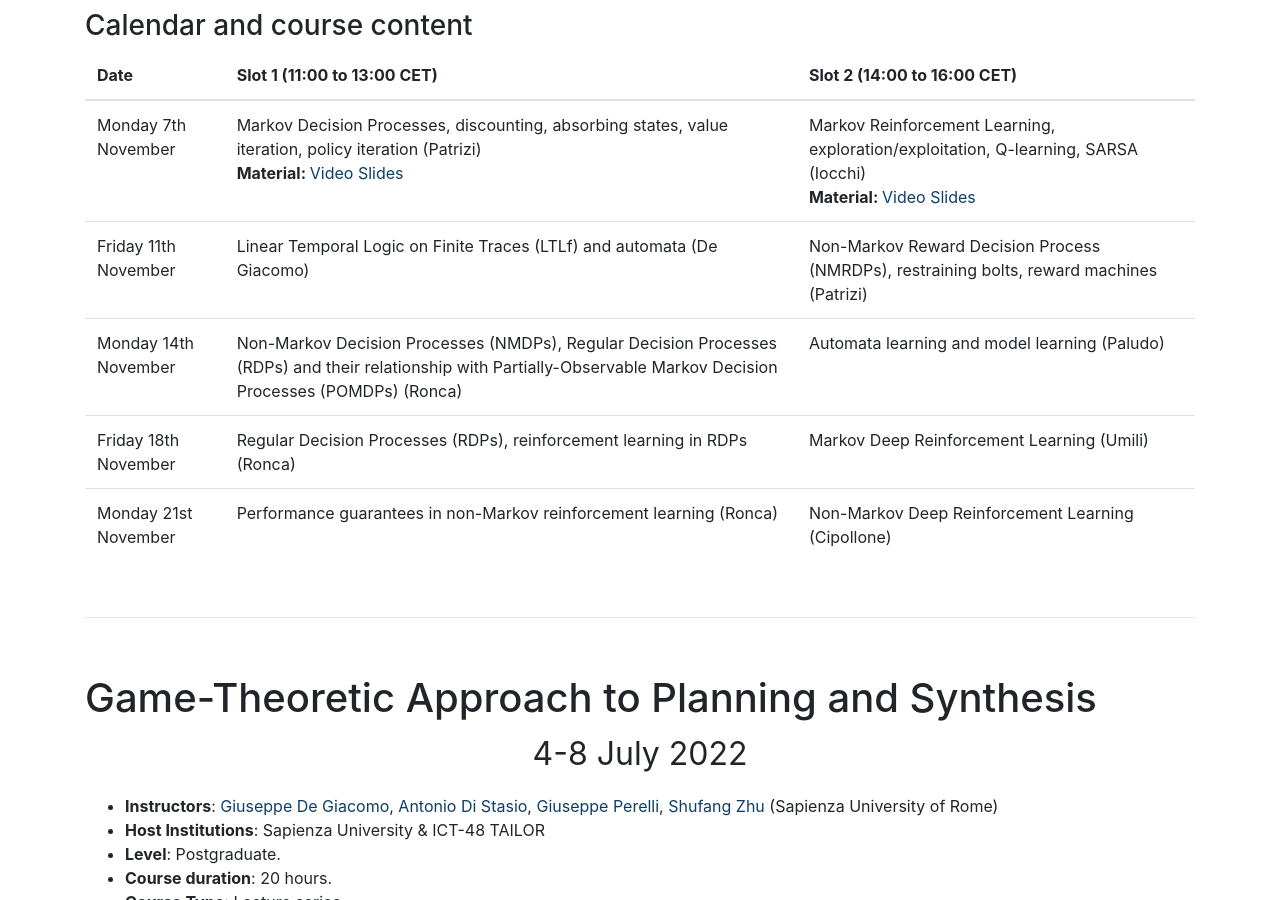
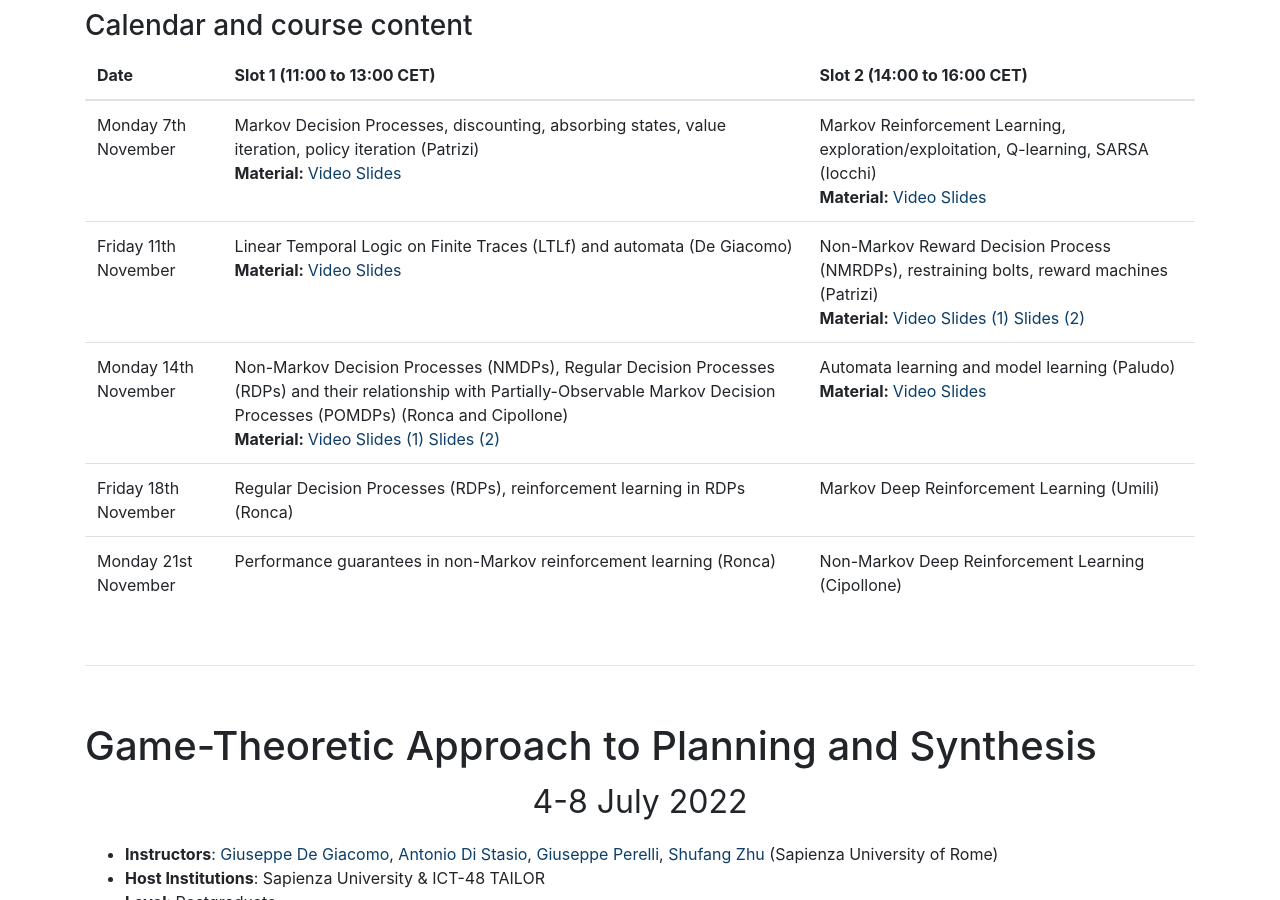
Before and after one commit to whitemech/whitemech.github.io, a Jekyll site: the page built from _pages/courses.md, in a window 1280 px wide and 900 px high, scrolled down 1265 px. Built offline with Jekyll 4.4.1, drawn with Linux system fonts in a browser that asks for light colours.

Commit message:
Material for lectures 2 and 3

```diff
--- a/_pages/courses.md
+++ b/_pages/courses.md
@@ -78,13 +78,39 @@ We present non-Markov decision processes, where rewards and dynamics can depend
     </tr>
     <tr>
       <td>Friday 11th November</td>
-      <td>Linear Temporal Logic on Finite Traces (LTLf) and automata (De Giacomo)</td>
-      <td>Non-Markov Reward Decision Process (NMRDPs), restraining bolts, reward machines (Patrizi)</td>
+      <td>
+        Linear Temporal Logic on Finite Traces (LTLf) and automata (De Giacomo)
+        <br>
+        <strong>Material: </strong>
+        <a href="https://drive.google.com/file/d/1pjnrdKLvGfjmxGEWV4Ntr3wPHjXmmvMQ/view?usp=sharing">Video</a>
+        <a href="https://drive.google.com/file/d/1xZYb6JTASdDowiQGydkmr36LV4tq7Io6/view?usp=sharing">Slides</a>
+      </td>
+      <td>
+        Non-Markov Reward Decision Process (NMRDPs), restraining bolts, reward machines (Patrizi)
+        <br>
+        <strong>Material: </strong>
+        <a href="https://drive.google.com/file/d/1EWmAls1mz0DNqfyIbcK2yVZlK2D5O1oJ/view?usp=sharing">Video</a>
+        <a href="https://drive.google.com/file/d/1I41nzA_8r5NvR0ABNHsUY5jPSu5Y7vuF/view?usp=sharing">Slides (1)</a>
+        <a href="https://drive.google.com/file/d/1Ucf_UBbbTkW4hQPkI2CzuO19Hc6N6kUW/view?usp=sharing">Slides (2)</a>
+      </td>
     </tr>
     <tr>
       <td>Monday 14th November </td>
-      <td>Non-Markov Decision Processes (NMDPs), Regular Decision Processes (RDPs) and their relationship with Partially-Observable Markov Decision Processes (POMDPs) (Ronca) </td>
-      <td>Automata learning and model learning (Paludo) </td>
+      <td>
+        Non-Markov Decision Processes (NMDPs), Regular Decision Processes (RDPs) and their relationship with Partially-Observable Markov Decision Processes (POMDPs) (Ronca and Cipollone)
+        <br>
+        <strong>Material: </strong>
+        <a href="https://drive.google.com/file/d/1cNHnBYqRp3A8s1C_a0-sPGpIRhga39K1/view?usp=sharing">Video</a>
+        <a href="https://drive.google.com/file/d/1wnigQcK7TbwB6ev-gVAK0Ka7gFH49iGN/view?usp=sharing">Slides (1)</a>
+        <a href="https://drive.google.com/file/d/1zMk7EGM6Q14kdONXhuXK0zqLHHRo09qj/view?usp=sharing">Slides (2)</a>
+      </td>
+      <td>
+        Automata learning and model learning (Paludo)
+        <br>
+        <strong>Material: </strong>
+        <a href="https://drive.google.com/file/d/1c5ZhzkqCAFcxZTYlsKF0cQ7kwYrh8SXv/view?usp=share_link">Video</a>
+        <a href="https://drive.google.com/file/d/1Y1NZPLkMkiMjdvFFsW27mkx2GIU1xLh0/view?usp=sharing">Slides</a>
+      </td>
     </tr>
     <tr>
       <td>Friday 18th November</td>
```
